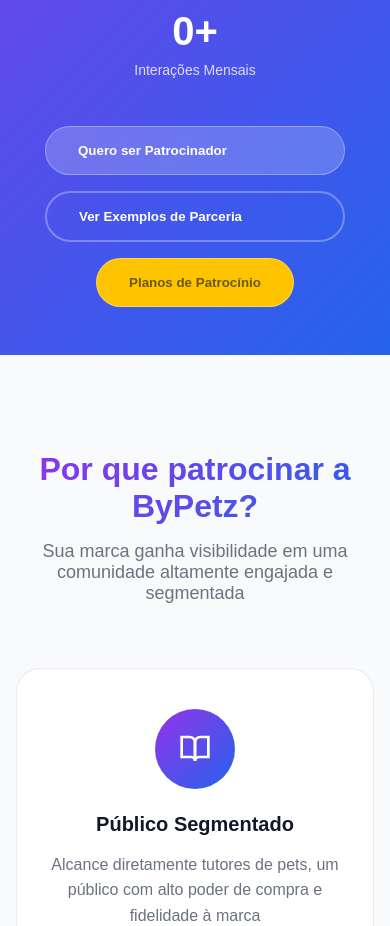
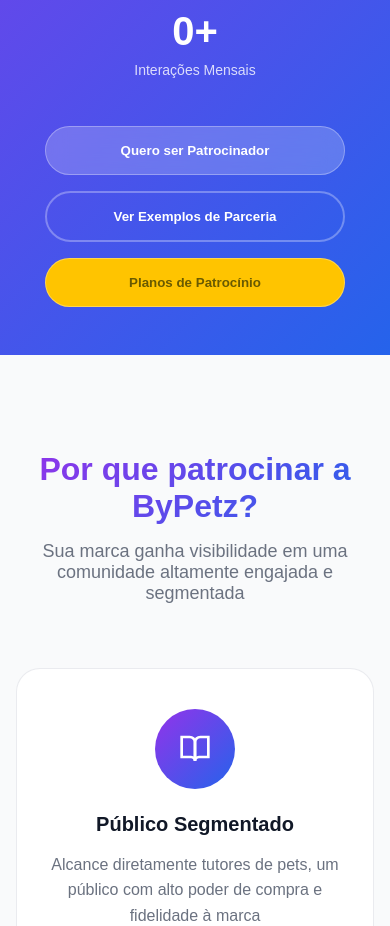
Before and after one commit to BrunooBuenoo/app-bypetz, a Vue app: page / in a window 390 px wide. Shown: the part 2740-3666 px from the top of the page. Built offline with nearby package versions, Linux system fonts and the light colour scheme; no server answers; the database is empty.

Commit message:
Update Btn-Patrocinadores

```diff
--- a/src/components/ConvitePatrocinadores.vue
+++ b/src/components/ConvitePatrocinadores.vue
@@ -846,7 +846,6 @@
 }
 
 .btn-primary {
-  display: flex;
   align-items: center;
   gap: 0.5rem;
   background: rgba(255, 255, 255, 0.2);
@@ -867,7 +866,6 @@
 }
 
 .btn-secondary {
-  display: flex;
   align-items: center;
   gap: 0.5rem;
   background: transparent;
@@ -887,7 +885,6 @@
 
 
 .btn-tertiary {
-  display: flex;
   align-items: center;
   gap: 0.5rem;
   background: rgb(255, 196, 0);
@@ -1447,9 +1444,11 @@
   }
 
   .btn-primary,
-  .btn-secondary {
+  .btn-secondary,
+  .btn-tertiary {
     width: 100%;
     max-width: 300px;
+    text-align: center;
   }
 
   .beneficios-grid,
```
Also changed, not shown: src/assets/logo.png (added).
